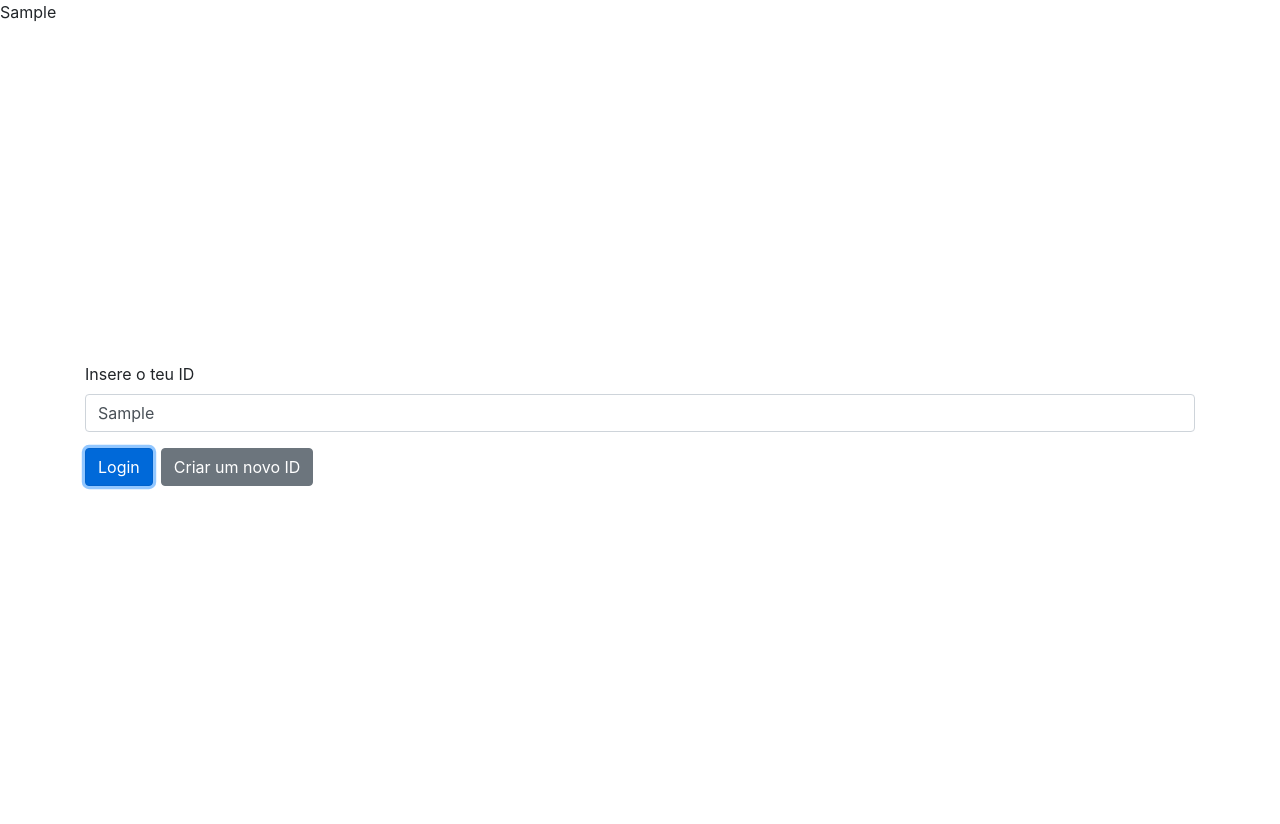
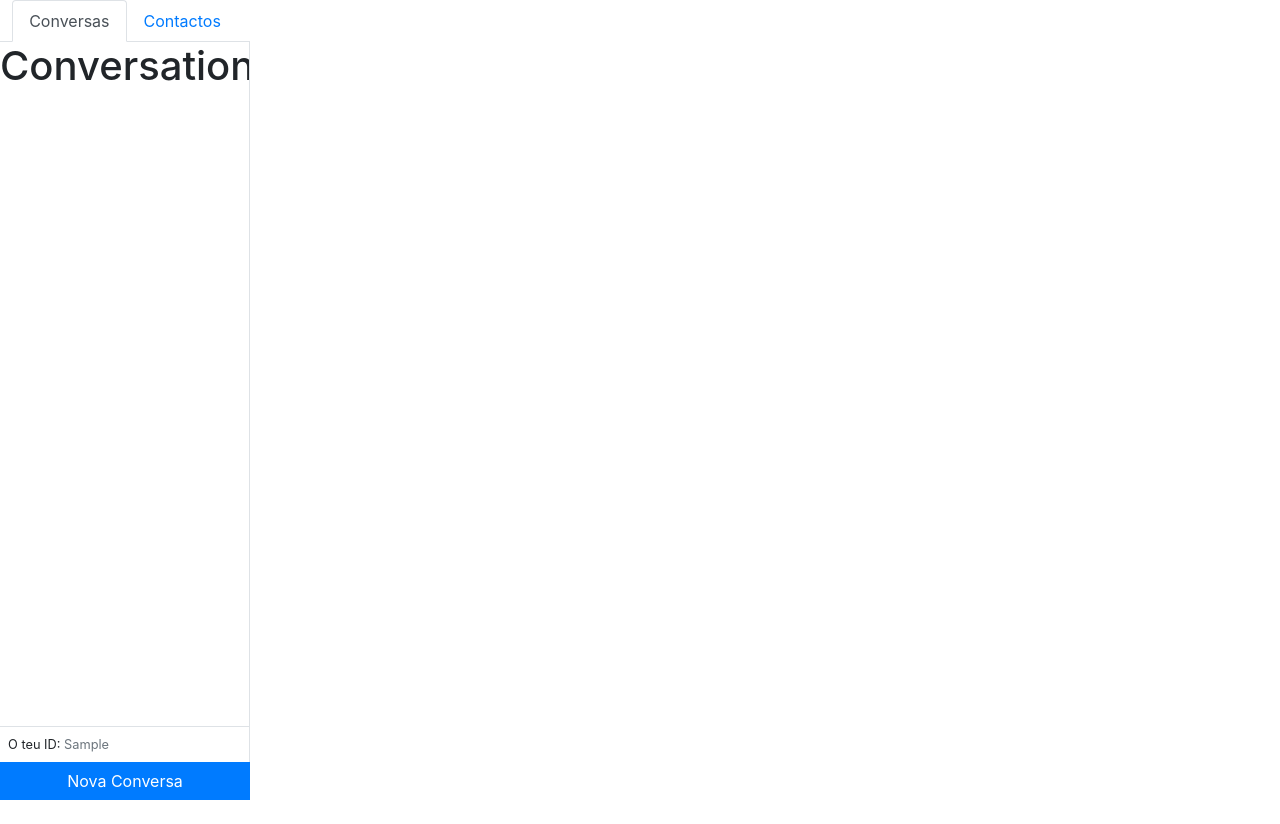
Before and after one commit to JoaoGil06/WebChat, a React (Create React App) app in the folder frontend/: page / in a window 1280 px wide. Both pictures are taken after typing "Sample" into the empty fields and a click on the button "Login". After the commit the page ends 800 px from the top, so only its background shows below. Built offline with nearby package versions, Linux system fonts and the light colour scheme.

Commit message:
Create SideBar, Contacts & Conversations components

```diff
--- a/frontend/src/App.js
+++ b/frontend/src/App.js
@@ -2,15 +2,11 @@
 import useLocalStorage from "./hooks/useLocalStorage";
 
 import Login from "./components/Login";
+import Dashboard from "./components/Dashboard";
 
 function App() {
   const [id, setId] = useLocalStorage("id");
-  return (
-    <>
-      {id}
-      <Login onIdSubmit={setId} />
-    </>
-  );
+  return <>{id ? <Dashboard id={id} /> : <Login onIdSubmit={setId} />}</>;
 }
 
 export default App;
--- /dev/null
+++ b/frontend/src/components/Contacts/index.js
@@ -0,0 +1,7 @@
+import React from "react";
+
+const Contacts = () => {
+  return <h1>Contacts</h1>;
+};
+
+export default Contacts;
--- /dev/null
+++ b/frontend/src/components/Conversations/index.js
@@ -0,0 +1,7 @@
+import React from "react";
+
+const Conversations = () => {
+  return <h1>Conversations</h1>;
+};
+
+export default Conversations;
--- /dev/null
+++ b/frontend/src/components/Dashboard/index.js
@@ -0,0 +1,13 @@
+import React from "react";
+
+import Sidebar from "../Sidebar";
+
+const Dashboard = ({ id }) => {
+  return (
+    <div className="d-flex" style={{ height: "100vh" }}>
+      <Sidebar id={id} />
+    </div>
+  );
+};
+
+export default Dashboard;
--- /dev/null
+++ b/frontend/src/components/Sidebar/index.js
@@ -0,0 +1,42 @@
+import React, { useState } from "react";
+import { Tab, Nav, Button } from "react-bootstrap";
+
+import Conversations from "../Conversations";
+import Contacts from "../Contacts";
+
+const Sidebar = ({ id }) => {
+  const [activeKey, setActiveKey] = useState("conversations");
+  const conversationsOpen = activeKey === "conversations";
+
+  return (
+    <div style={{ width: "250px" }} className="d-flex flex-column">
+      <Tab.Container activeKey={activeKey} onSelect={setActiveKey}>
+        <Nav variant="tabs" className="justify-content-center">
+          <Nav.Item>
+            <Nav.Link eventKey="conversations">Conversas</Nav.Link>
+          </Nav.Item>
+          <Nav.Item>
+            <Nav.Link eventKey="contacts">Contactos</Nav.Link>
+          </Nav.Item>
+        </Nav>
+        <Tab.Content className="border-right overflow-auto flex-grow-1">
+          <Tab.Pane eventKey="conversations">
+            <Conversations />
+          </Tab.Pane>
+
+          <Tab.Pane eventKey="contacts">
+            <Contacts />
+          </Tab.Pane>
+        </Tab.Content>
+        <div className="p-2 border-top border-right small">
+          O teu ID: <span className="text-muted">{id}</span>
+        </div>
+        <Button className="rounded-0">
+          Nova {conversationsOpen ? "Conversa" : "Contacto"}
+        </Button>
+      </Tab.Container>
+    </div>
+  );
+};
+
+export default Sidebar;
```
